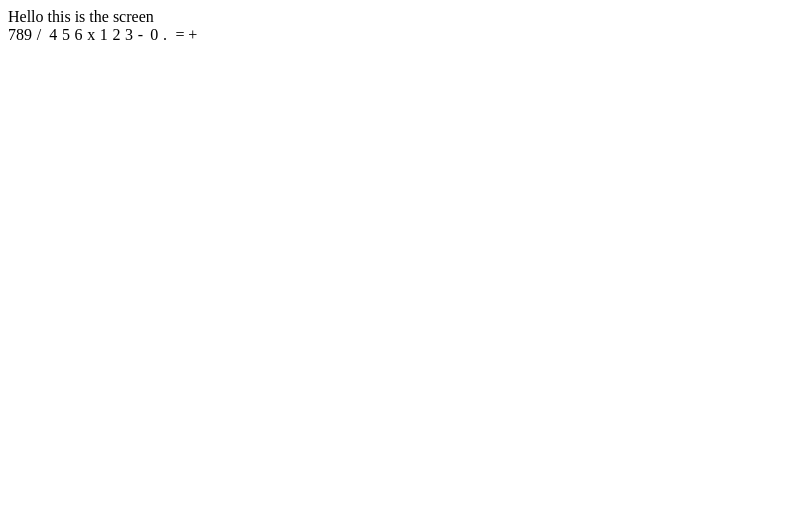
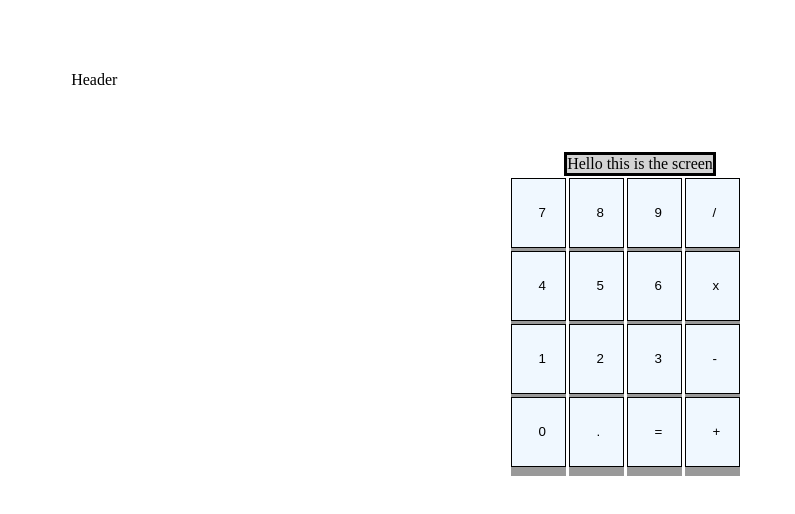
Before and after one commit to rob-macfarlane/Calculator, a plain HTML site: page index.html in a window 1280 px wide. Shown: the whole page, without its empty margins (0-795 px from the left). Drawn offline with Linux system fonts and the light colour scheme.

Commit message:
Complete buttons and add pressed affect

```diff
--- a/css/styles.css
+++ b/css/styles.css
@@ -2,21 +2,59 @@
 .body {
     display: flex;
     flex-direction: column;
+    flex-grow: 1;
+    height: 100vh;
+    width: 100vh;
+    background-color:rgb(155, 93, 0);
+}
+
+.header {
+    padding: 5%;
+}
+
+.screen {
+    display: flex;
+    border: solid;
+    border-color: black;
+    background-color: lightgray;
+    flex-grow: 1;
 }
 
 .button-container {
     display: flex;
-    flex-wrap: wrap;
+    flex-direction: column;
+    /* align-items: ; */
 }
 
 .calculator-body {
     display: flex;
     flex-direction: column;
-    width: 20%;
-    height: 25%;
+    flex-grow: 1;
+    align-items: center;
+    /* width: 20%;
+    height: 25%; */
 }
 
 .button {
-    width: 5%;
-    height: 7%;
+    width: 20%;
+    height: 30%;
+    padding: 20pt;
+    border-color: black;
+    border: solid;
+    border-width: 1pt;
+    background-color: aliceblue;
+    margin: 1pt;
+    box-shadow: 0 9px #999;
 }
+
+.button-row {
+    display: flex;
+}
+
+.button:hover {background-color: rgb(172, 195, 204);}
+
+.button:active {
+    background-color: rgb(172, 195, 204);
+    box-shadow: 0 5px #666;
+    transform: translateY(2px);
+}
--- a/index.html
+++ b/index.html
@@ -9,25 +9,36 @@
     <link rel="stylesheet" href="./css/styles.css">
 </head>
 <body>
-    <div class="calculator-body">
-        <div class="screen">Hello this is the screen</div>
-        <div class="button-container">
-            <div class="seven" class="button">7</div>
-            <div class="eight" class="button">8</div>
-            <div class="button" class="nine">9</div>
-            <div class="button" class="divide">/</div>
-            <div class="button" class="four">4</div>
-            <div class="button" class="five">5</div>
-            <div class="button" class="six">6</div>
-            <div class="button" class="multiply">x</div>
-            <div class="button" class="one">1</div>
-            <div class="button" class="two">2</div>
-            <div class="button" class="three">3</div>
-            <div class="button" class="subtract">-</div>
-            <div class="button" class="zero">0</div>
-            <div class="button" class="period">.</div>
-            <div class="button" class="equals">=</div>
-            <div class="button" class="add">+</div>
+    <div class="page-content">
+        <div class="header">Header</div>
+        <div class="calculator-body">
+            <div class="screen">Hello this is the screen</div>
+            <div class="button-container">
+                <div class="button-row">
+                    <button class="button" class="seven">7</button>
+                    <button class="button" class="eight">8</button>
+                    <button class="button" class="nine">9</button>
+                    <button class="button" class="divide">/</button>
+                </div>
+                <div class="button-row">
+                    <button class="button" class="four">4</button>
+                    <button class="button" class="five">5</button>
+                    <button class="button" class="six">6</button>
+                    <button class="button" class="multiply">x</button>
+                </div>
+                <div class="button-row">
+                    <button class="button" class="one">1</button>
+                    <button class="button" class="two">2</button>
+                    <button class="button" class="three">3</button>
+                    <button class="button" class="subtract">-</button>
+                </div>
+                <div class="button-row">
+                    <button class="button" class="zero">0</button>
+                    <button class="button" class="period">.</button>
+                    <button class="button" class="equals">=</button>
+                    <button class="button" class="add">+</button>
+                </div>
+            </div>
         </div>
     </div>
 </body>
```
